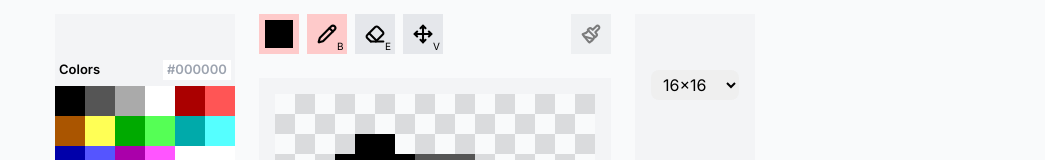
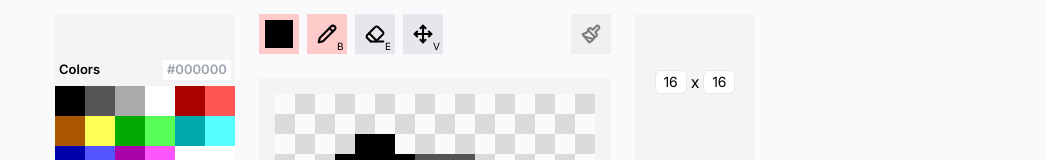
Before and after one commit to qilei0529/pixel-maker, a Next.js app: page / in a window 1280 px wide. Shown: the part 178-338 px from the top of the page, without its empty margins (235-1280 px from the left). Built offline with nearby package versions, Linux system fonts and the light colour scheme.

Commit message:
feat: fix the size control

```diff
--- a/components/canvas/size_switcher.tsx
+++ b/components/canvas/size_switcher.tsx
@@ -12,7 +12,31 @@ export const SizeSwitcher = ({
 
   return (
     <div className="relative">
-      <select
+      <div className="flex flex-row space-x-1">
+        <MiniInput
+          className="w-8 text-center rounded-md"
+          value={size.width}
+          onConfirm={(e) => {
+            onChange({
+              width: parseInt(e.value, 10),
+              height: size.height,
+            })
+          }}
+        />
+        <span>x</span>
+        <MiniInput
+          className="w-8 text-center rounded-md"
+          value={size.height}
+          onConfirm={(e) => {
+            onChange({
+              width: size.width,
+              height: parseInt(e.value, 10),
+            })
+            console.log("ok")
+          }}
+        />
+      </div>
+      {/* <select
         ref={target}
         className="p-1 px-2 rounded-lg text-[16px]"
         value={size.width}
@@ -26,7 +50,7 @@ export const SizeSwitcher = ({
         <option value={24}>24x24</option>
         <option value={32}>32x32</option>
         <option value={48}>48x48</option>
-      </select>
+      </select> */}
     </div>
   )
 }
--- a/components/canvas/the_canvas.tsx
+++ b/components/canvas/the_canvas.tsx
@@ -118,7 +118,7 @@ export const PixelCanvas = () => {
 
     setSize({
       width: width ? limit(width) : size.width,
-      height: width ? limit(width) : size.width,
+      height: height ? limit(height) : size.height,
     })
   }
 
```
